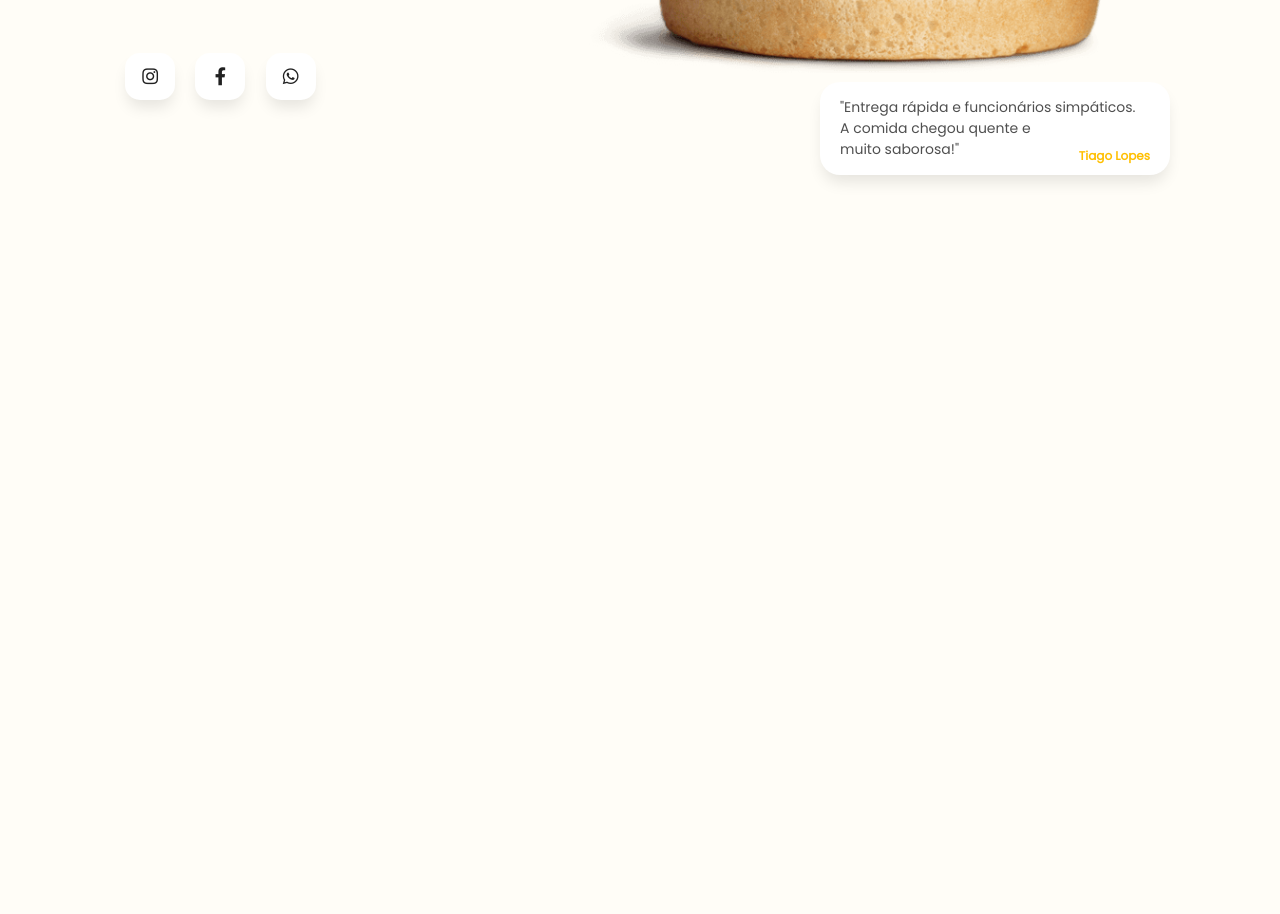
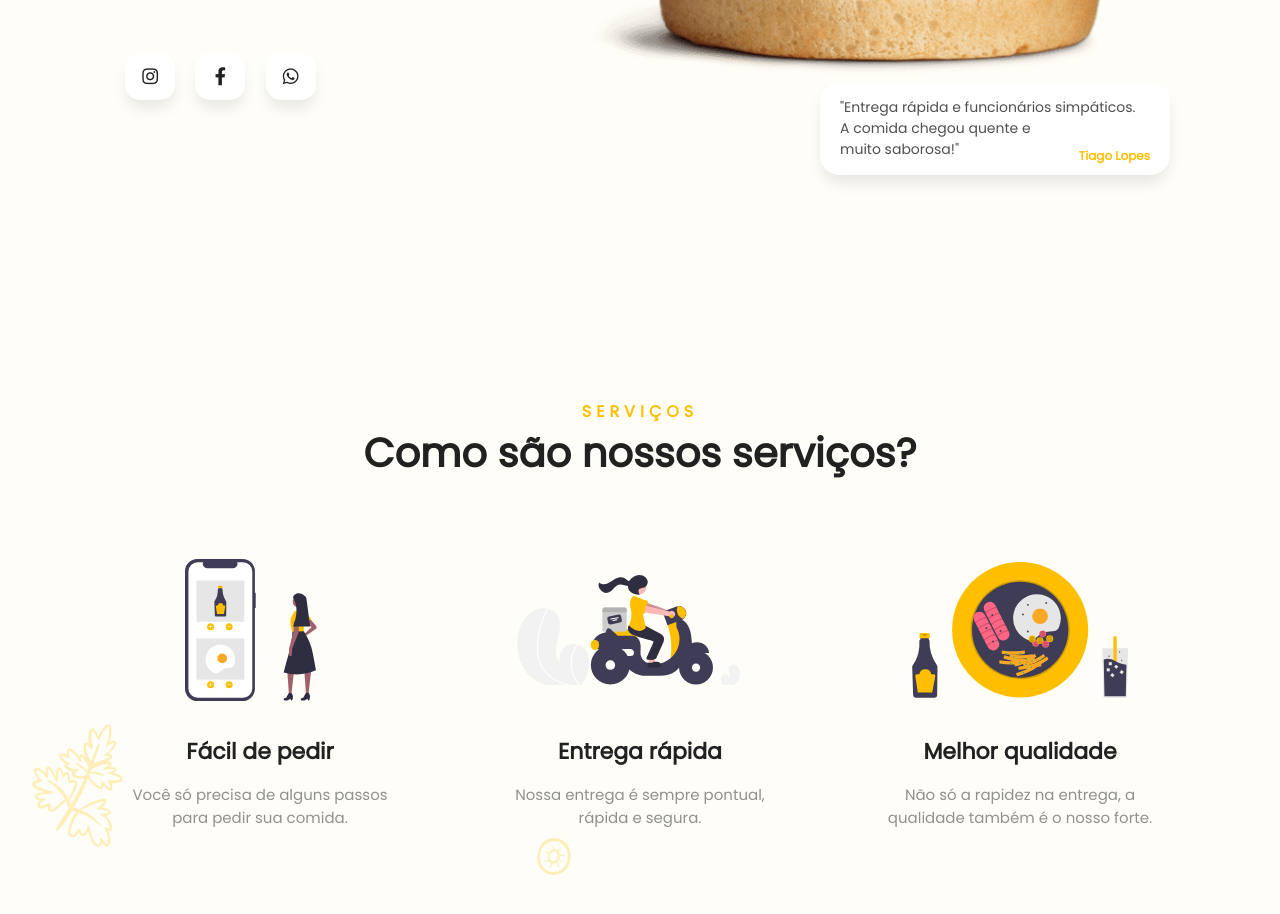
Before and after one commit to DanielPMorais/cardapio-online, a plain HTML site: page index.html in a window 1280 px wide. Shown: the part 686-1600 px from the top of the page. Before the commit the page ends 986 px from the top, so only its background shows below. Drawn offline with Linux system fonts and the light colour scheme.

Commit message:
"Added new CSS styles and updated HTML structure for 'servicos' section"

```diff
--- a/css/style.css
+++ b/css/style.css
@@ -170,3 +170,51 @@ a.navbar-brand{
     right: 20px;
     bottom: 10px;
 }
+
+.servicos{
+    padding-top: 100px;
+    padding-bottom: 150px;
+}
+
+.hint-title{
+    color: var(--color-primary);
+    font-size: 16px;
+    text-transform: uppercase;
+    letter-spacing: 5px;
+}
+
+.title{
+    color: var(--color-black);
+    font-size: 40px;
+    margin-top: 5px;
+    margin-bottom: 30px;
+}
+
+.card-icon{
+    height: 150px;
+    margin: 0 auto;
+    margin-bottom: 30px;
+    display: flex;
+    justify-content: center;
+    align-items: center;
+}
+
+.card-text{
+    color: var(--color-text-out);
+    font-size: 15px;
+    padding: 0px 30px;
+}
+
+.card-text p{
+    font-size: 22px;
+    color: var(--color-black);
+}
+
+.background-servicos{
+    opacity: 0.5;
+    position: absolute;
+    left: 0;
+    right: 0;
+    height: 500px;
+    background-image: url(../img/bg-icons-2.png);
+}
--- a/index.html
+++ b/index.html
@@ -104,6 +104,52 @@
 
     <section class="servicos" id="servicos">
 
+        <div class="background-servicos"></div>
+
+        <div class="container">
+            <div class="row">
+                <div class="col-12 text-center mb-5">
+                    <span class="hint-title"><b>Serviços</b></span>
+                    <h1 class="title">
+                        <b>Como são nossos serviços?</b>
+                    </h1>
+                </div>
+                <div class="col-4 mb-5">
+                    <div class="card-icon text-center">
+                        <img src="img/icone-pedido.svg" alt="icone de pedido" width="150">
+                    </div>
+                    <div class="card-text text-center mt-3">
+                        <p><b>Fácil de pedir</b></p>
+                        <span>
+                            Você só precisa de alguns passos para pedir sua comida.
+                        </span>
+                    </div>
+                </div>
+                <div class="col-4 mb-5">
+                    <div class="card-icon text-center">
+                        <img src="img/icone-delivery.svg" alt="icone de pedido" width="250">
+                    </div>
+                    <div class="card-text text-center mt-3">
+                        <p><b>Entrega rápida</b></p>
+                        <span>
+                            Nossa entrega é sempre pontual, rápida e segura.
+                        </span>
+                    </div>
+                </div>
+                <div class="col-4 mb-5">
+                    <div class="card-icon text-center">
+                        <img src="img/icone-qualidade.svg" alt="icone de pedido" width="250">
+                    </div>
+                    <div class="card-text text-center mt-3">
+                        <p><b>Melhor qualidade</b></p>
+                        <span>
+                            Não só a rapidez na entrega, a qualidade também é o nosso forte.
+                        </span>
+                    </div>
+                </div>
+            </div>
+        </div>
+
     </section>
 
     <section class="cardapio" id="cardapio">
```
